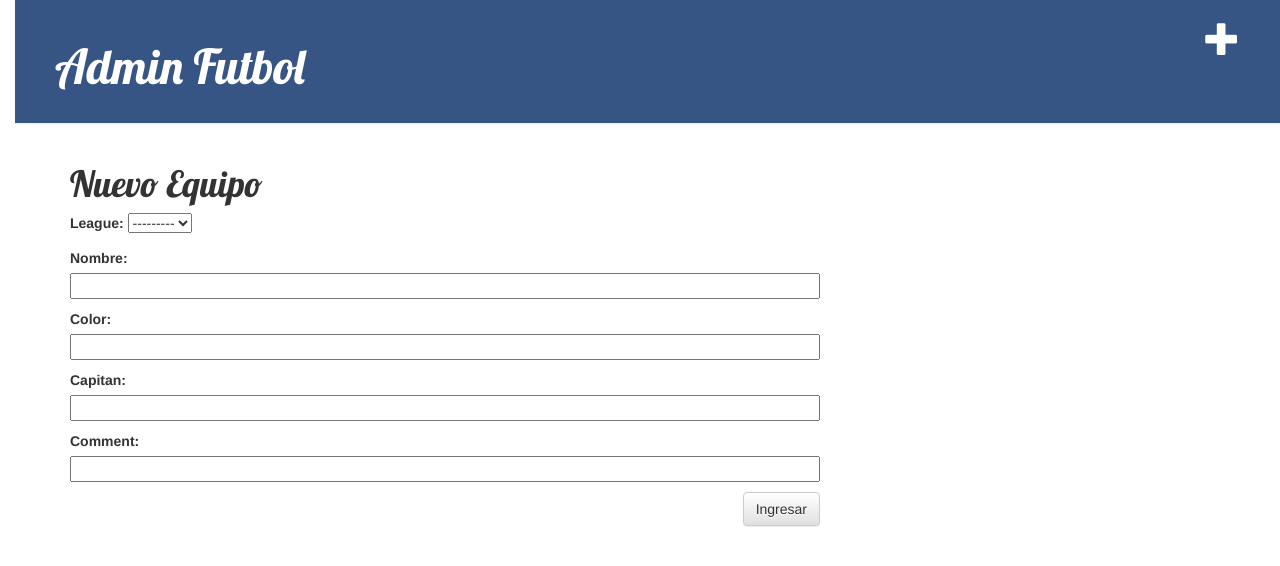
After one commit to Andre8tr/proyectoF, a Django app: page /equipo/nuevo/ in a window 1280 px wide. The commit adds this page. Shown: the top 566 px of the page. Run offline with Django 3.2, Linux system fonts and the light colour scheme; data that the repository does not hold is empty; some libraries are stand-ins or nearby versions.

Commit message:
Ingreso de equipos

```diff
--- /dev/null
+++ b/ligas/forms.py
@@ -0,0 +1,8 @@
+from django import forms
+from .models import Liga,Equipo
+
+class EquipoForm(forms.ModelForm):
+
+    class Meta:
+        model = Equipo
+        fields = ('league','nombre', 'color', 'capitan', 'comment')
--- a/ligas/models.py
+++ b/ligas/models.py
@@ -15,9 +15,9 @@ class Equipo(models.Model):
     """ Equipos de la liga """
 
     league = models.ForeignKey(Liga, null=True, blank=True)
-    nombre = models.CharField(max_length=50, default='Equipo')
-    color = models.CharField(max_length=50, default='Color')
-    capitan = models.CharField(max_length=50, default='Capitan')
+    nombre = models.CharField(max_length=50, default=' ')
+    color = models.CharField(max_length=50, default=' ')
+    capitan = models.CharField(max_length=50, default=' ')
     comment = models.CharField(max_length=200, blank=True)
 
     def __str__(self):
--- a/ligas/templates/ligas/base.html
+++ b/ligas/templates/ligas/base.html
@@ -13,6 +13,7 @@
     </head>
     <body>
       <div class="page-header">
+        <a href="{% url 'ligas.views.nuevo_equipo' %}" class="top-menu"><span class="glyphicon glyphicon-plus"></span></a>
            <h1><a href="/">Admin Futbol</a></h1>
        </div>
        <div class="content container">
--- /dev/null
+++ b/ligas/templates/ligas/equipo_edit.html
@@ -0,0 +1,9 @@
+{% extends 'ligas/base.html' %}
+
+ {% block content %}
+     <h1>Nuevo Equipo</h1>
+     <form method="POST" class="post-form">{% csrf_token %}
+         {{ form.as_p }}
+         <button type="submit" class="save btn btn-default">Ingresar</button>
+     </form>
+ {% endblock %}
--- a/ligas/urls.py
+++ b/ligas/urls.py
@@ -2,10 +2,14 @@ from django.conf.urls import include, url
 from . import views
 
 urlpatterns = [
+        url(r'^equipo/nuevo/$', views.nuevo_equipo, name='nuevo_equipo'),
+        url(r'^$', views.post_equipos),
+        url(r'^post/(?P<pk>[0-9]+)/$', views.post_detailE),
         url(r'^$', views.post_ligas),
         url(r'^post/(?P<pk>[0-9]+)/$', views.post_detail),
-        #url(r'^$', views.post_equipos),
-        #url(r'^$', views.post_ligas),
+
+
+
 
 
 
--- a/ligas/views.py
+++ b/ligas/views.py
@@ -1,6 +1,9 @@
 from django.shortcuts import render
 from .models import Liga,Equipo
 from django.shortcuts import render, get_object_or_404
+from .forms import EquipoForm
+from django.shortcuts import redirect
+
 
 # Create your views here.
 def post_ligas(request):
@@ -14,3 +17,18 @@ def post_equipos(request):
 def post_detail(request, pk):
         post = get_object_or_404(Liga, pk=pk)
         return render(request, 'ligas/post_detail.html', {'post': post})
+
+def post_detailE(request, pk):
+        e = get_object_or_404(Equipo, pk=pk)
+        return render(request, 'ligas/post_detailE.html', {'e': e})
+
+def nuevo_equipo(request):
+        if request.method == "POST":
+            form = EquipoForm(request.POST)
+            if form.is_valid():
+                post = form.save(commit=False)
+                post.save()
+                return redirect('ligas.views.post_detailE', pk=post.pk)
+        else:
+            form = EquipoForm()
+        return render(request, 'ligas/equipo_edit.html', {'form': form})
```
Also changed, not shown: ligas/templates/ligas/post_detailE.html (added, +10 -0 lines), ligas/templates/ligas/post_equipos.html (+5 -8 lines).
